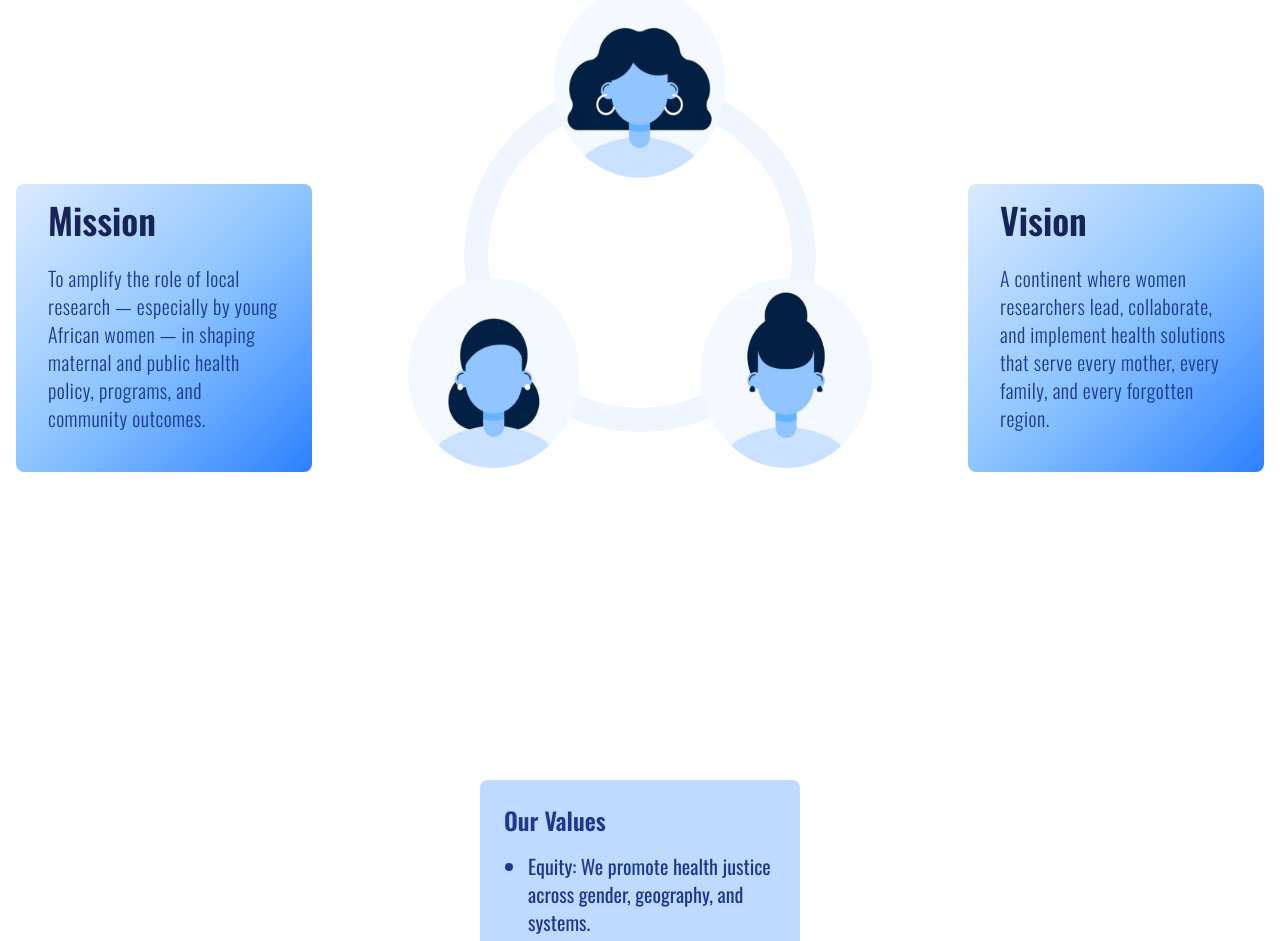
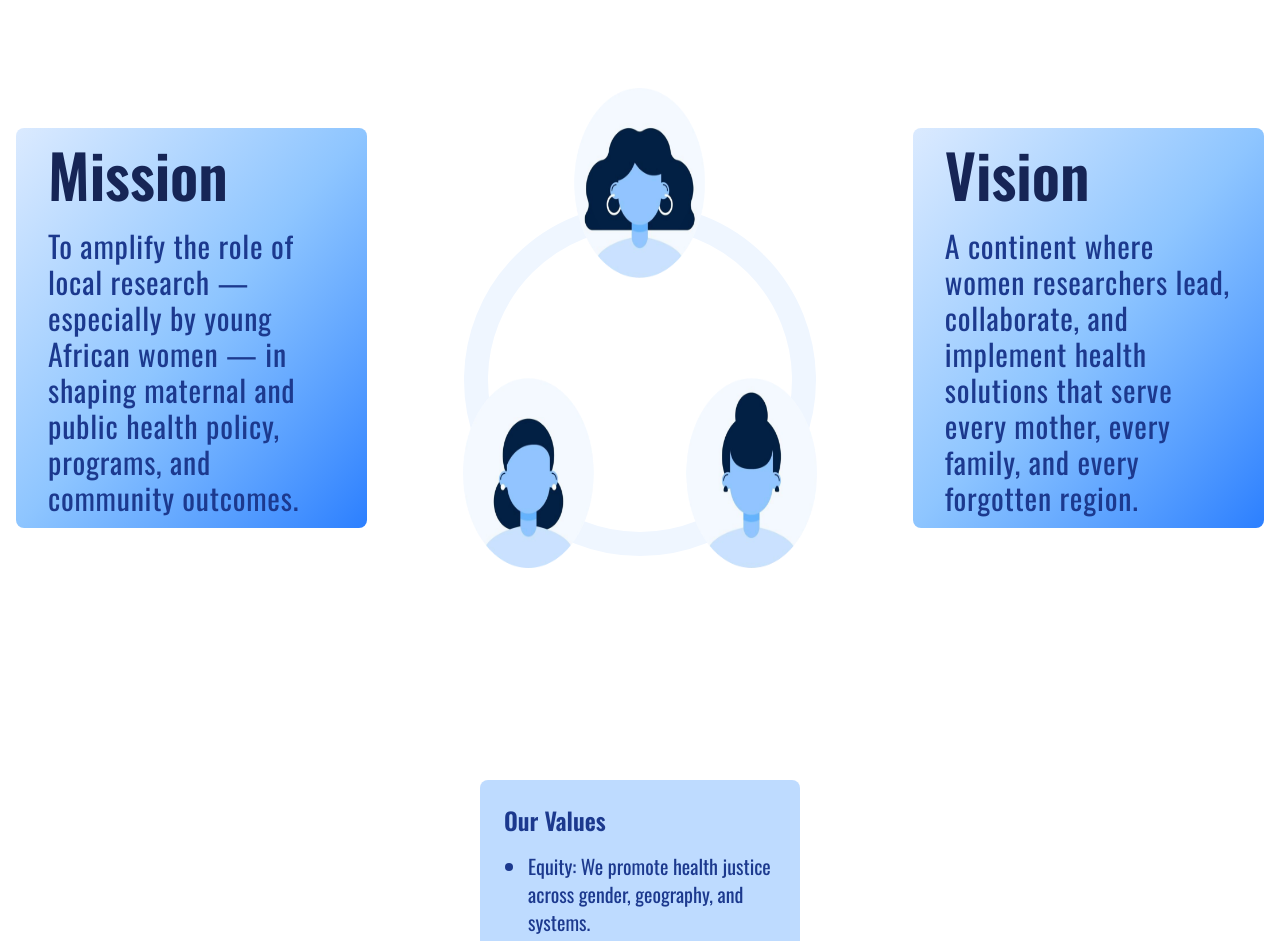
Before and after one commit to A1iHassan/Roqaia-porto, a Next.js app in the folder portfolio/: page / in a window 1280 px wide. Shown: the part 2420-3361 px from the top of the page. Built offline with nearby package versions, Linux system fonts and the light colour scheme.

Commit message:
edit on the mission and vision

```diff
--- a/portfolio/src/app/page.tsx
+++ b/portfolio/src/app/page.tsx
@@ -20,11 +20,11 @@ export default function Home() {
       >
         <SquareCard head="Mission" text={content.mission} />
         <div className="flex justify-center items-center relative">
-          <div className="sm:w-[22rem] sm:h-[22rem] sm:rounded-full sm:border-[1.5rem] sm:absolute sm:border-blue-50 sm:z-0 sm:-translate-y-18 sm:block hidden"></div>
+          <div className="sm:w-[22rem] sm:h-[22rem] sm:rounded-full sm:border-[1.5rem] sm:absolute sm:border-blue-50 sm:z-0 sm:translate-y-13 sm:block hidden"></div>
           <img
             src="women.png"
             alt=""
-            className="sm:w-[32rem] sm:h-[30rem] sm:block hidden z-10 -translate-y-25"
+            className="sm:w-[32rem] sm:h-[30rem] sm:block hidden z-10 "
           />
         </div>
         <SquareCard head="Vision" text={content.vision} />
--- a/portfolio/src/components/Square.tsx
+++ b/portfolio/src/components/Square.tsx
@@ -7,10 +7,12 @@ const SquareCard = ({ head, text }: SquareCardProp) => {
   return (
     <article
       className="flex flex-col items-start bg-gradient-to-br from-blue-100 via-blue-300 to-blue-500 rounded-lg py-4 px-8 mx-4 gap-2
-     sm:gap-6 md:w-80 md:h-72"
+     sm:gap-6 md:w-[30rem] md:h-[25rem]"
     >
-      <span className="text-4xl font-semibold text-blue-950">{head}</span>
-      <p className="text-xl font-light text-blue-900 tracking-wide ">{text}</p>
+      <span className="text-4xl sm:text-6xl font-semibold text-blue-950">
+        {head}
+      </span>
+      <p className="text-xl sm:text-3xl text-blue-900 tracking-wide ">{text}</p>
     </article>
   );
 };
```
